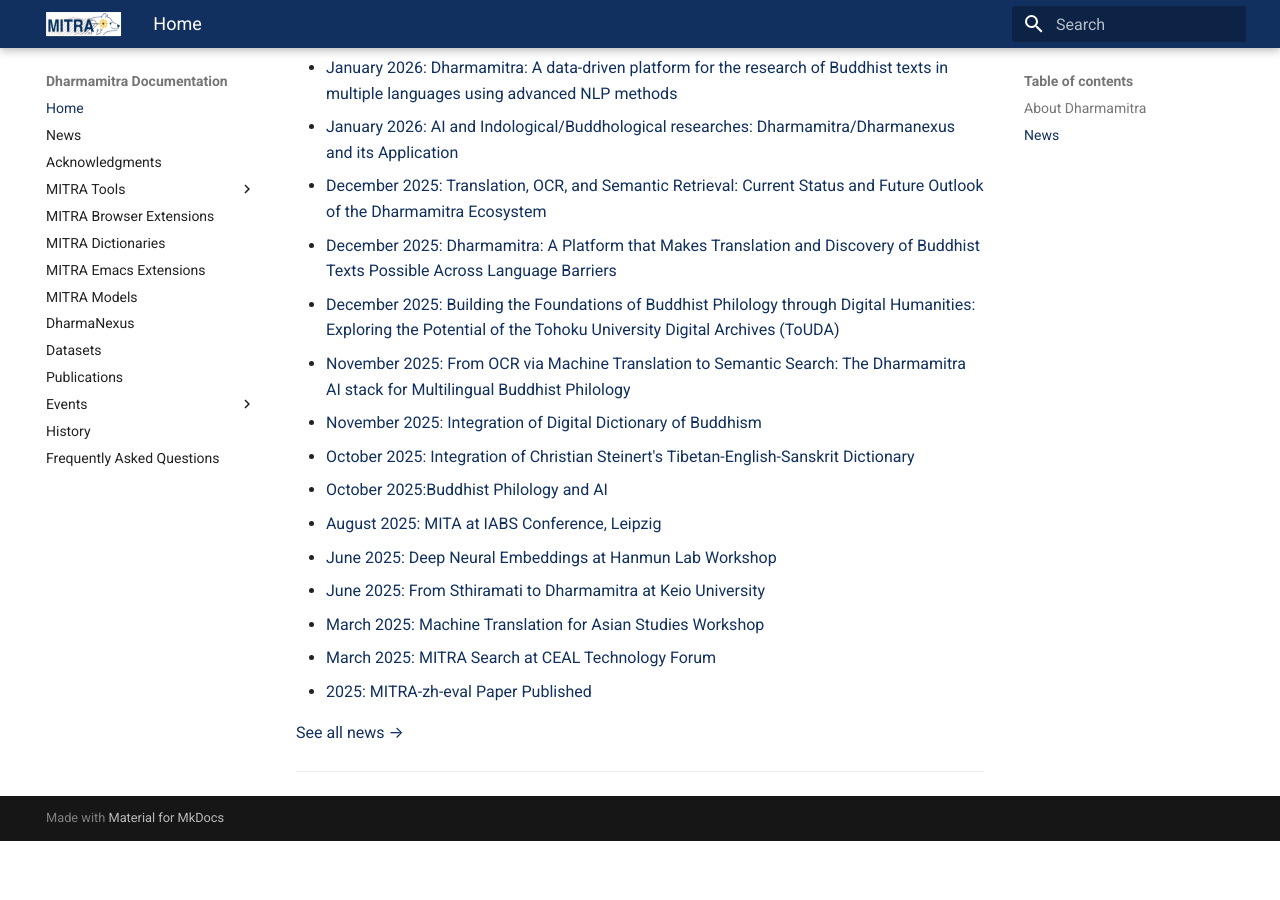
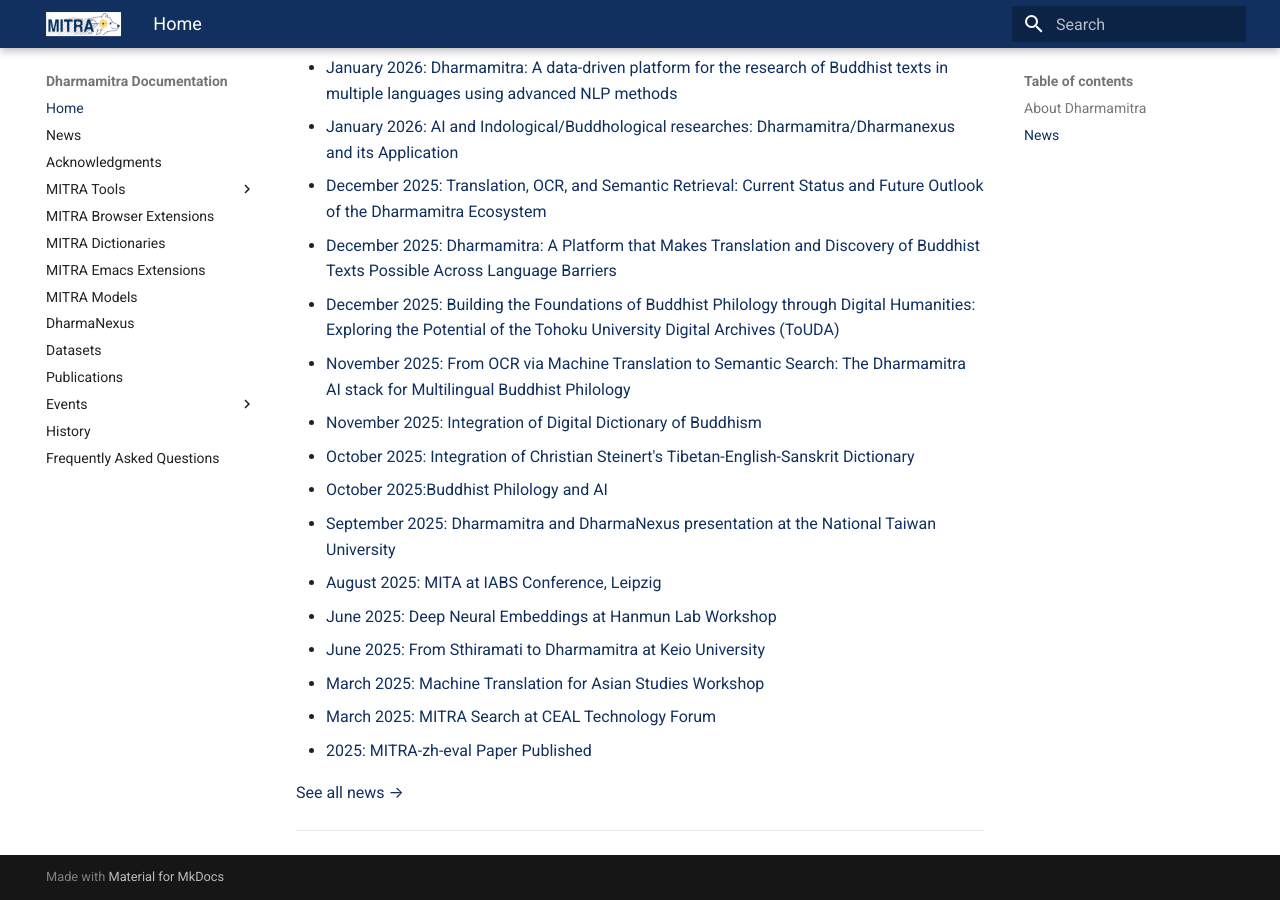
Before and after one commit to dharmamitra/dharmamitra-guides, an MkDocs documentation site: the page built from docs/index.md, in a window 1280 px wide and 900 px high, scrolled down 1171 px. Built offline with MkDocs 1.6.1 and Material for MkDocs 9.7.7, drawn with Linux system fonts in a browser that asks for light colours; before the commit the page ends 2012 px from its top, so only the background shows below that.

Commit message:
Update index.md

```diff
--- a/docs/index.md
+++ b/docs/index.md
@@ -32,6 +32,7 @@
 - [November 2025: Integration of Digital Dictionary of Buddhism](news.md#Integration-of-Digital-Dictionary-of-Buddhism)
 - [October 2025: Integration of Christian Steinert's Tibetan-English-Sanskrit Dictionary](news.md#Integration-of-Christian-Steinerts-Tibetan-English-Sanskrit-Dictionary)
 - [October 2025:Buddhist Philology and AI](news.md#Machine-Learning-and-Large-Language-Models-in-Buddhist-Studies-The-Dharmamitra-Project)
+- [September 2025: Dharmamitra and DharmaNexus presentation at the National Taiwan University](news.md#Dharmamitra-and-DharmaNexus-presentation-at-the-National-Taiwan-University)
 - [August 2025: MITA at IABS Conference, Leipzig](news.md#august-2025-mita-at-iabs-conference-leipzig)
 - [June 2025: Deep Neural Embeddings at Hanmun Lab Workshop](news.md#june-2025-deep-neural-embeddings-at-hanmun-lab-workshop)
 - [June 2025: From Sthiramati to Dharmamitra at Keio University](news.md#june-2025-from-sthiramati-to-dharmamitra-at-keio-university)
```
